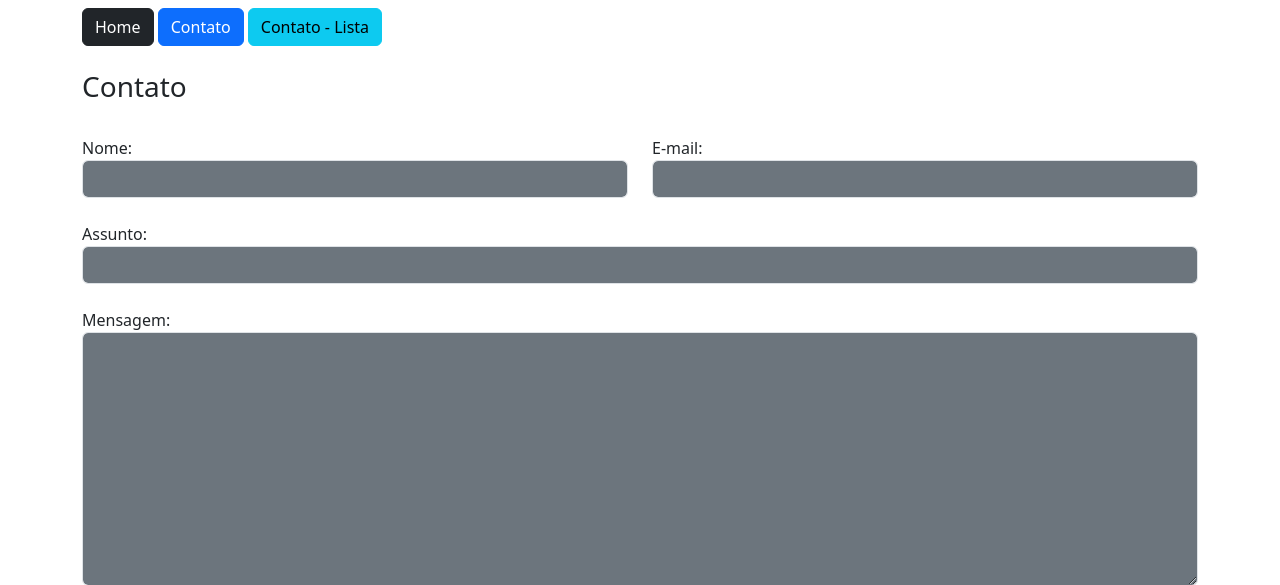
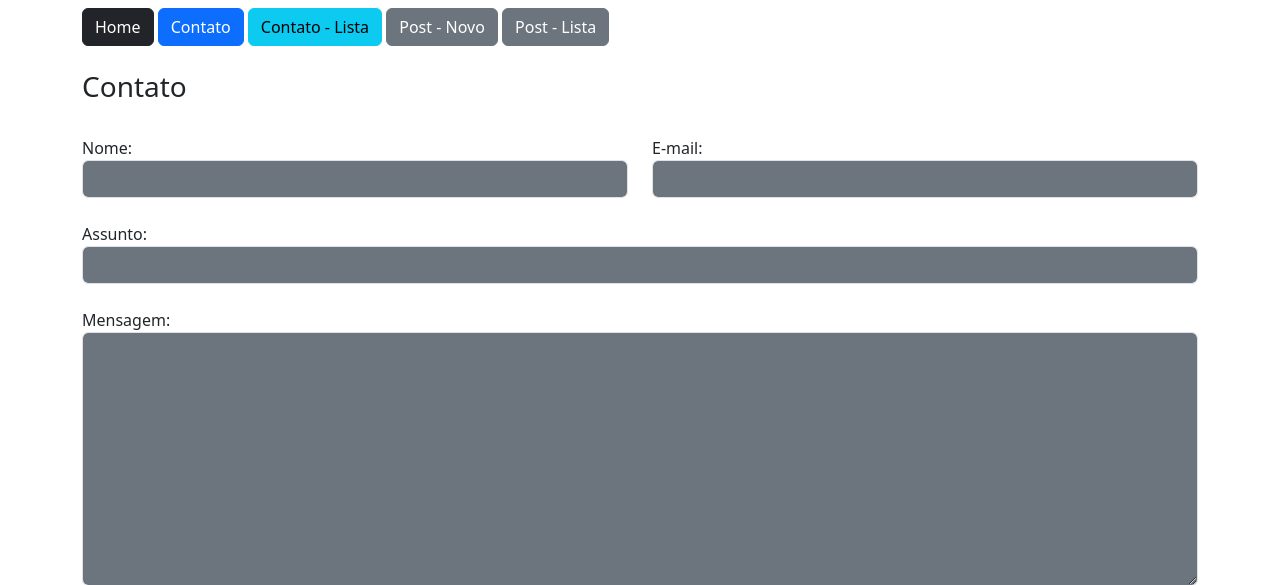
Before and after one commit to Ivysonin/Flask_exercise, a Flask app: page /contato/1/ in a window 1280 px wide. Shown: the top 585 px of the page. Run offline with Flask 3, Linux system fonts and the light colour scheme.

Commit message:
Adicionado novos Links

```diff
--- a/app/templates/nav.html
+++ b/app/templates/nav.html
@@ -1,3 +1,9 @@
 <a href="/" class="btn btn-dark">Home</a>
+
 <a href="{{ url_for('contato') }}" class="btn btn-primary">Contato</a>
+
 <a href="{{ url_for('contatoLista') }}" class="btn btn-info">Contato - Lista</a>
+
+<a href="{{ url_for('PostNovo') }}" class="btn btn-secondary">Post - Novo</a>
+
+<a href="{{ url_for('PostLista') }}" class="btn btn-secondary">Post - Lista</a>
```
